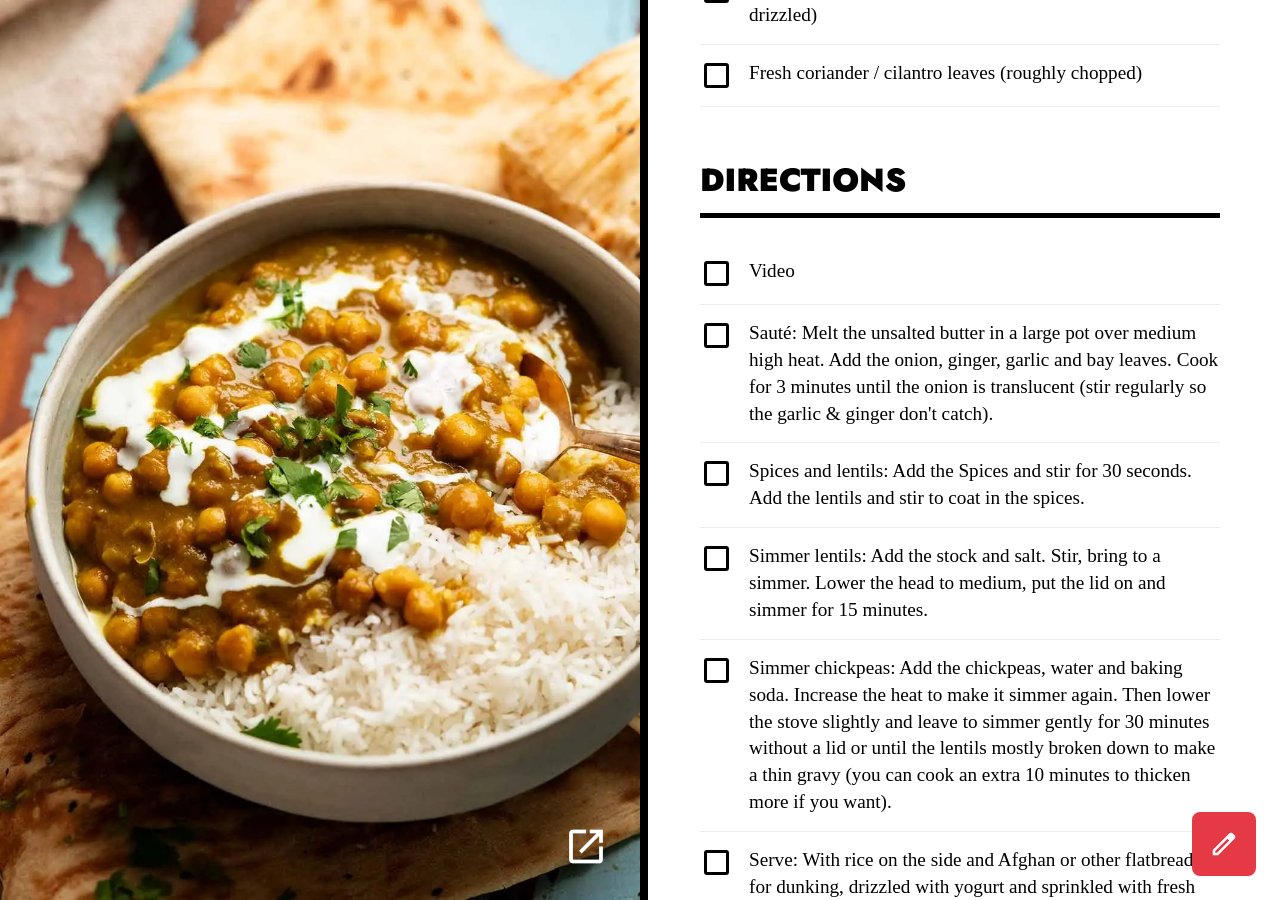
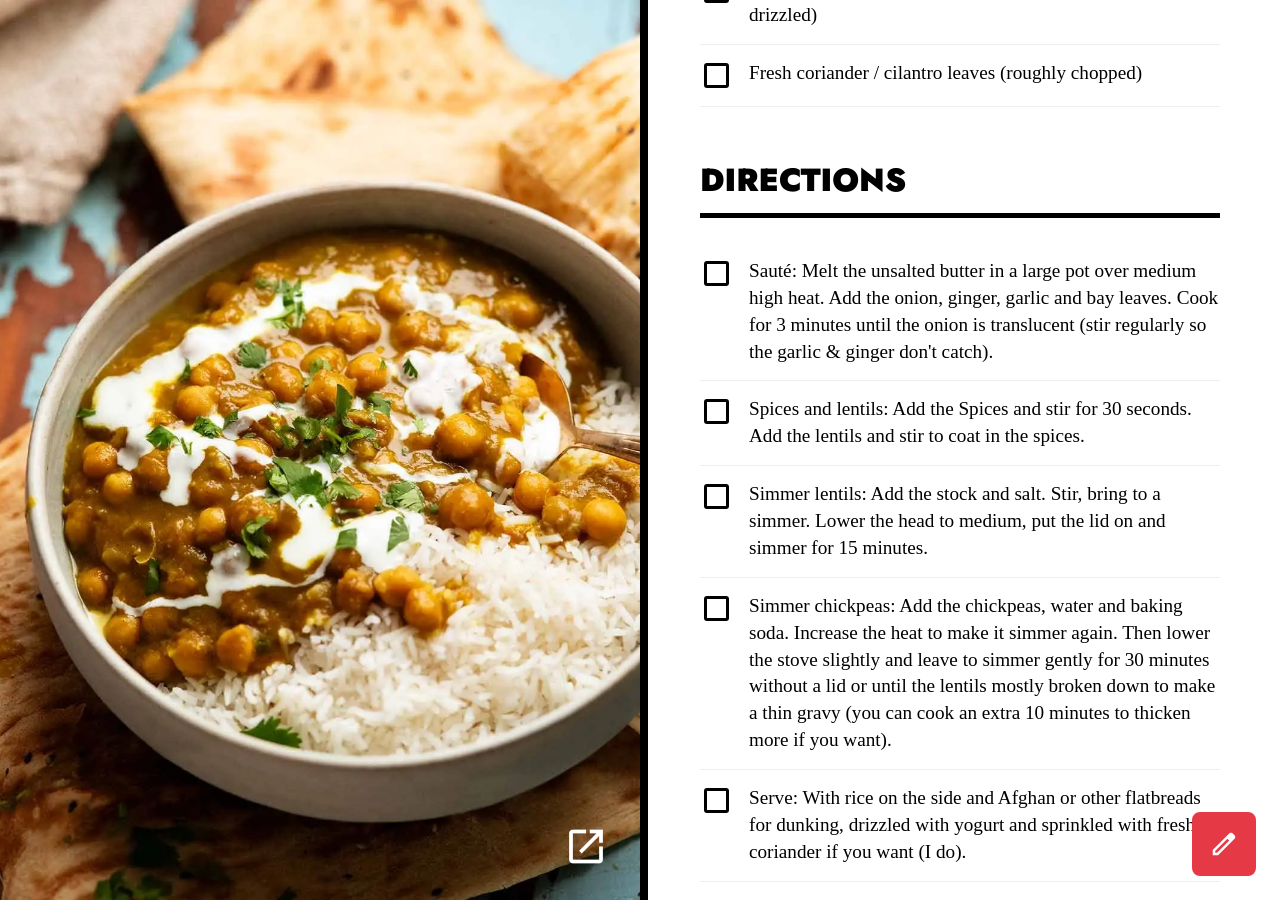
Before and after one commit to amp800/chowdown, a Jekyll site: the page built from _recipes/melting-afghan-chickpea-curry.md, in a window 1280 px wide and 900 px high, scrolled down 2258 px. Built offline with Jekyll 4.4.1, drawn with Linux system fonts in a browser that asks for light colours.

Commit message:
Edit recipe _recipes/melting-afghan-chickpea-curry.md

```diff
--- a/_recipes/melting-afghan-chickpea-curry.md
+++ b/_recipes/melting-afghan-chickpea-curry.md
@@ -39,7 +39,6 @@ ingredients:
 - Fresh coriander / cilantro leaves (roughly chopped)
 # ---
 directions:
-- Video
 - 'Sauté: Melt the unsalted butter in a large pot over medium high heat. Add the onion, ginger, garlic and bay leaves. Cook
   for 3 minutes until the onion is translucent (stir regularly so the garlic & ginger don''t catch).'
 - 'Spices and lentils: Add the Spices and stir for 30 seconds. Add the lentils and stir to coat in the spices.'
```
